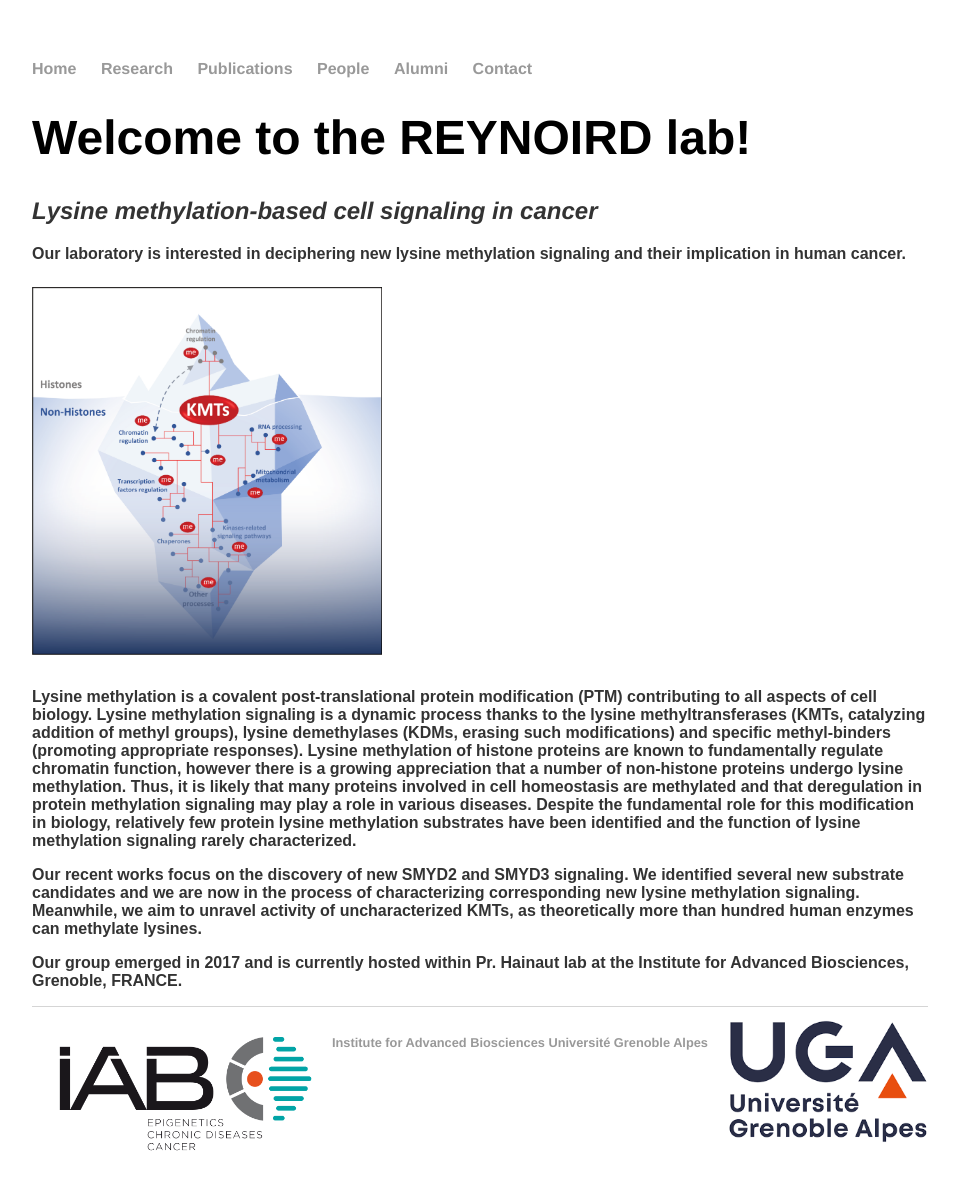
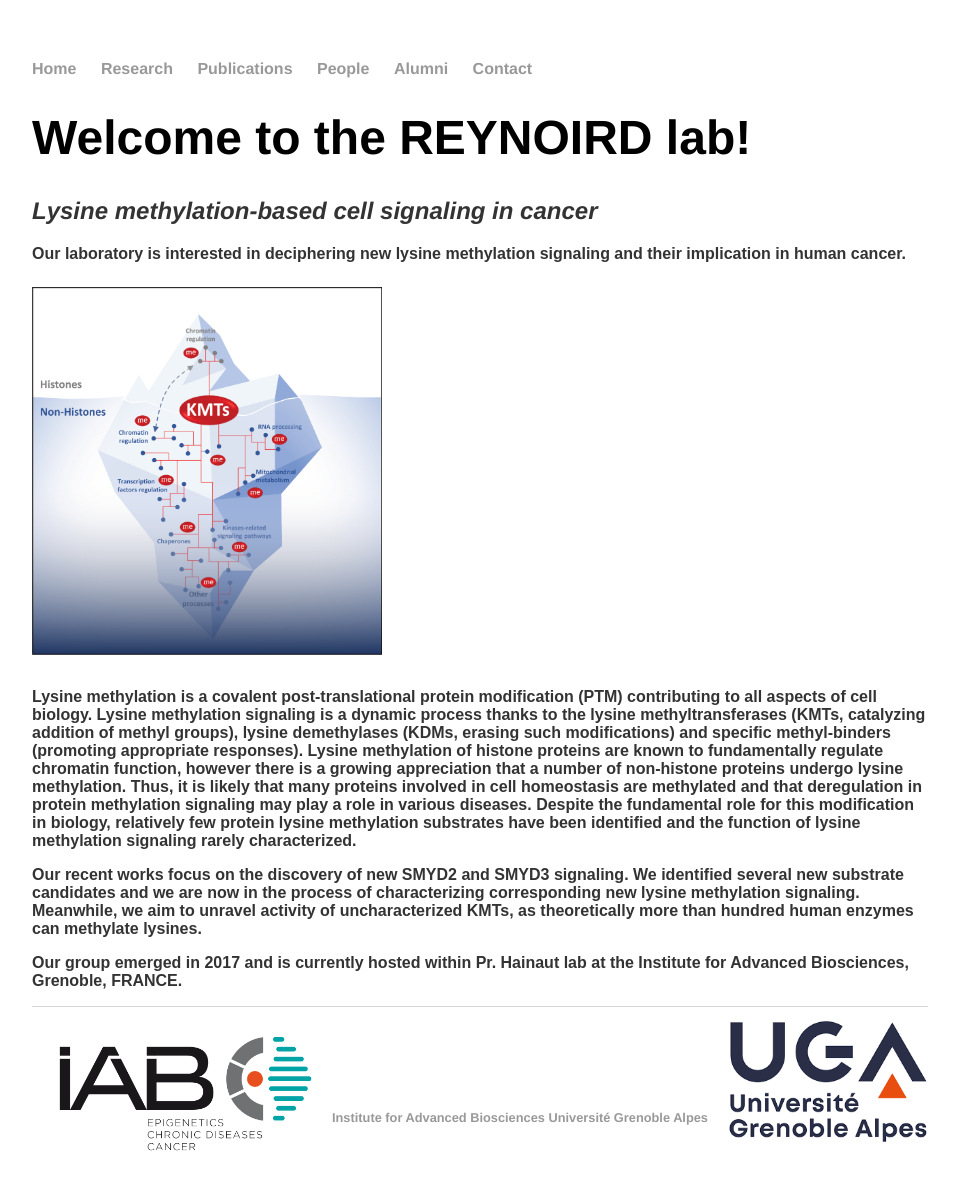
Before and after one commit to Reynoird-Lab/Reynoird-lab.github.io, a Jekyll site: the page built from index.html, in a window 1280 px wide. Shown: the whole page, without its empty margins (160-1118 px from the left). Built offline with Jekyll 4.4.1, drawn with Linux system fonts in a browser that asks for light colours; Markdown is read by kramdown in place of the engine named in the settings; before the commit the page ends 1164 px from its top, so only the background shows below that.

Commit message:
Update default.html

```diff
--- a/_layouts/default.html
+++ b/_layouts/default.html
@@ -25,7 +25,7 @@
 	    		<ul>
 	        		<li>
 	        		<div><a href="https://iab.univ-grenoble-alpes.fr/?language=en"> <img align="left" alt="IAB" src="IAB logo coul.png" width="300"></a>
-				<a href="www.univ-grenoble-alpes.fr/english/"> <img align="right" alt="UGA" src="UGA.png" width="200"></a> </div> <br>
+				<a href="www.univ-grenoble-alpes.fr/english/"> <img align="right" alt="UGA" src="UGA.png" width="200"></a> </div> <br><br><br><br><br><br>
 				<div><a align="left" href="https://iab.univ-grenoble-alpes.fr/?language=en">Institute for Advanced Biosciences</a>
 				<a align="left" href="https://www.univ-grenoble-alpes.fr/english/">Université Grenoble Alpes</a></li></div>
 				</ul>
```
